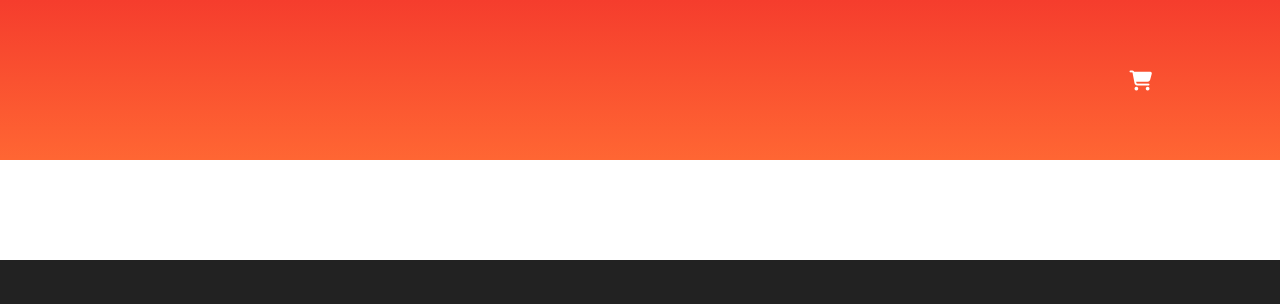
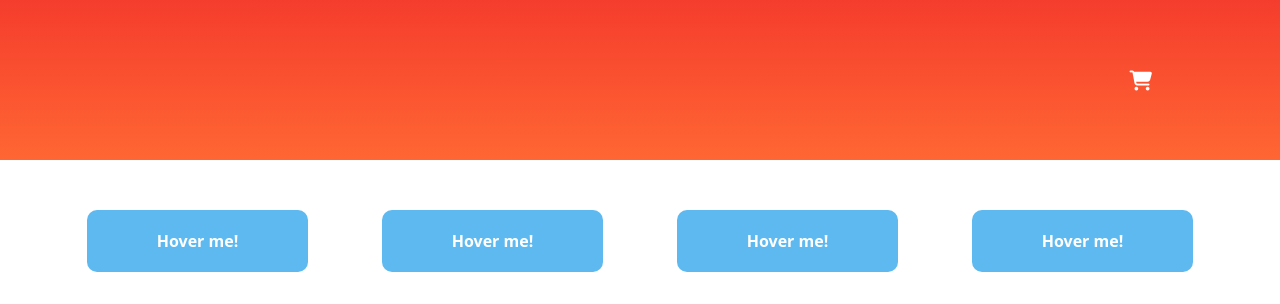
Before and after one commit to huanlv620/demo-git, a plain HTML site: page index.html in a window 1280 px wide. Shown: the top 304 px of the page. Drawn offline with Linux system fonts and the light colour scheme.

Commit message:
Làm các hiệu ứng hover cho button

```diff
--- a/index.html
+++ b/index.html
@@ -27,6 +27,14 @@
                 </div>
             </div>
         </header>
+        <!-- Button -->
+        <div class="buttons">
+            <div class="btn btn-1">Hover me!</div>
+            <div class="btn btn-2">Hover me!</div>
+            <div class="btn btn-3"><span> Hover me! </span></div>
+            <div class="btn btn-4"><span>Hover me!</span></div>
+        </div>
+
         <div class="container">
             <div class="box">
                 <h1>Lương Văn Huân</h1>
--- a/styles.css
+++ b/styles.css
@@ -11,7 +11,6 @@ body {
 header {
     height: 160px;
     background: linear-gradient(-180deg, #f53d2d, #f63);
-    margin-bottom: 100px;
 }
 
 .header-inner {
@@ -33,8 +32,8 @@ header {
 }
 
 .cart-btn:hover .cart-preview {
+    visibility: visible;
     opacity: 1;
-    visibility: visible;
     scale: 1;
 }
 
@@ -53,8 +52,8 @@ header {
     border-radius: 3px;
     filter: drop-shadow(0 0 3px rgba(0, 0, 0, 0.3));
     background: #fff;
+    visibility: hidden;
     opacity: 0;
-    visibility: hidden;
     scale: 0;
     transform-origin: 93% 0;
     transition: opacity 0.2s, visibility 0.2s, scale 0.2s;
@@ -74,7 +73,80 @@ header {
     color: #333;
     font-size: 14px;
 }
+/* Buttons */
+.buttons {
+    display: flex;
+    justify-content: space-around;
+    padding: 50px;
+}
 
+.btn {
+    padding: 20px 70px;
+    border-radius: 10px;
+    color: #fff;
+    background: #5eb9f0;
+    font-size: 16px;
+    font-weight: 600;
+    cursor: pointer;
+    transition: 0.5s ease-in-out;
+}
+
+.btn-1:hover {
+    translate: 0 -15px;
+    box-shadow: 0 15px 15px rgba(0, 0, 0, 0.3);
+}
+
+.btn-2:hover {
+    background-color: orange;
+}
+.btn-3 span,
+.btn-4 span {
+    position: relative;
+    z-index: 1;
+}
+
+.btn-3,
+.btn-4 {
+    position: relative;
+    overflow: hidden;
+}
+
+.btn-3::after {
+    position: absolute;
+    content: "";
+    display: block;
+    background-color: orange;
+    left: 0;
+    top: 0;
+    bottom: 0;
+    width: 0%;
+    height: 100%;
+    transition: 0.5s ease-in-out;
+}
+
+.btn-3:hover::after {
+    width: 100%;
+}
+
+.btn-4::after {
+    position: absolute;
+    content: "";
+    display: block;
+    background-color: orange;
+    right: 0;
+    top: 0;
+    bottom: 0;
+    width: 0%;
+    height: 100%;
+    transition: 0.5s ease-in-out;
+}
+
+.btn-4:hover::after {
+    left: 0;
+    width: 100%;
+}
+
+/* Container */
 .container {
     position: relative;
     display: flex;
```
